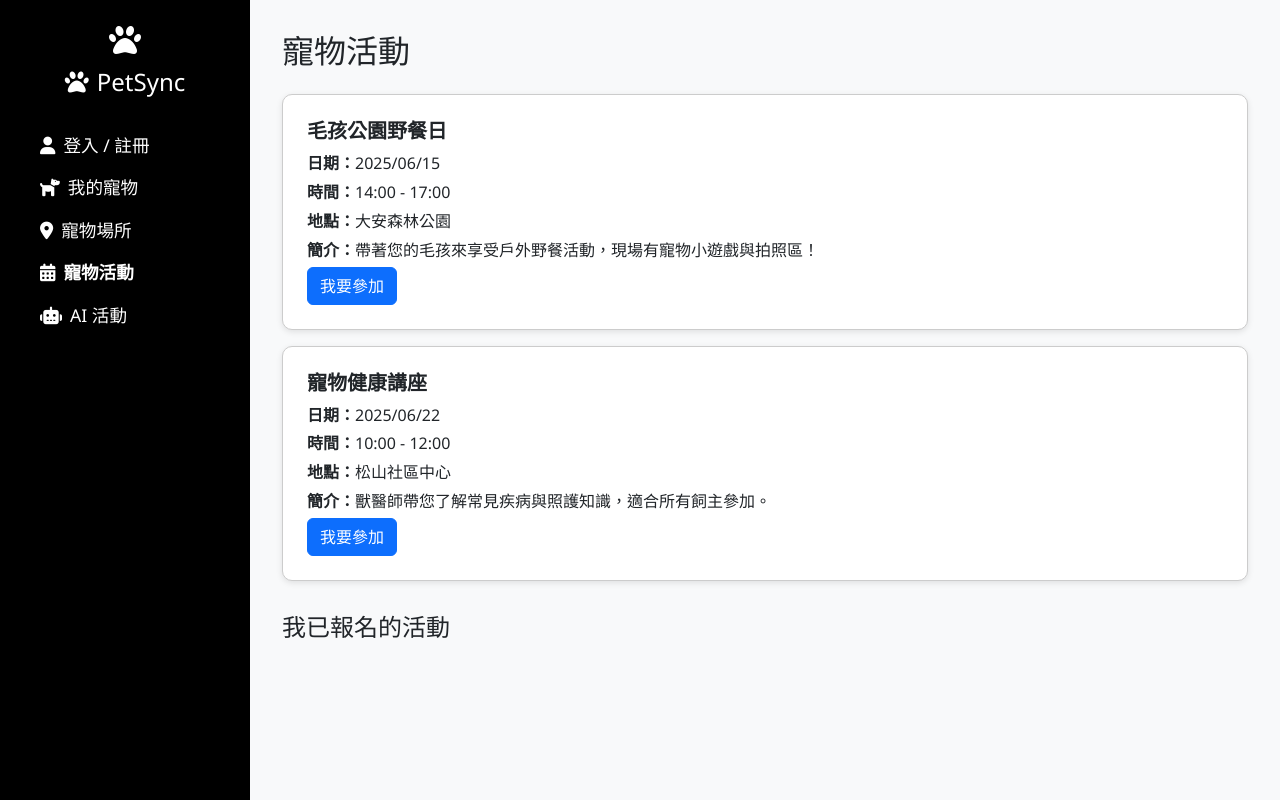
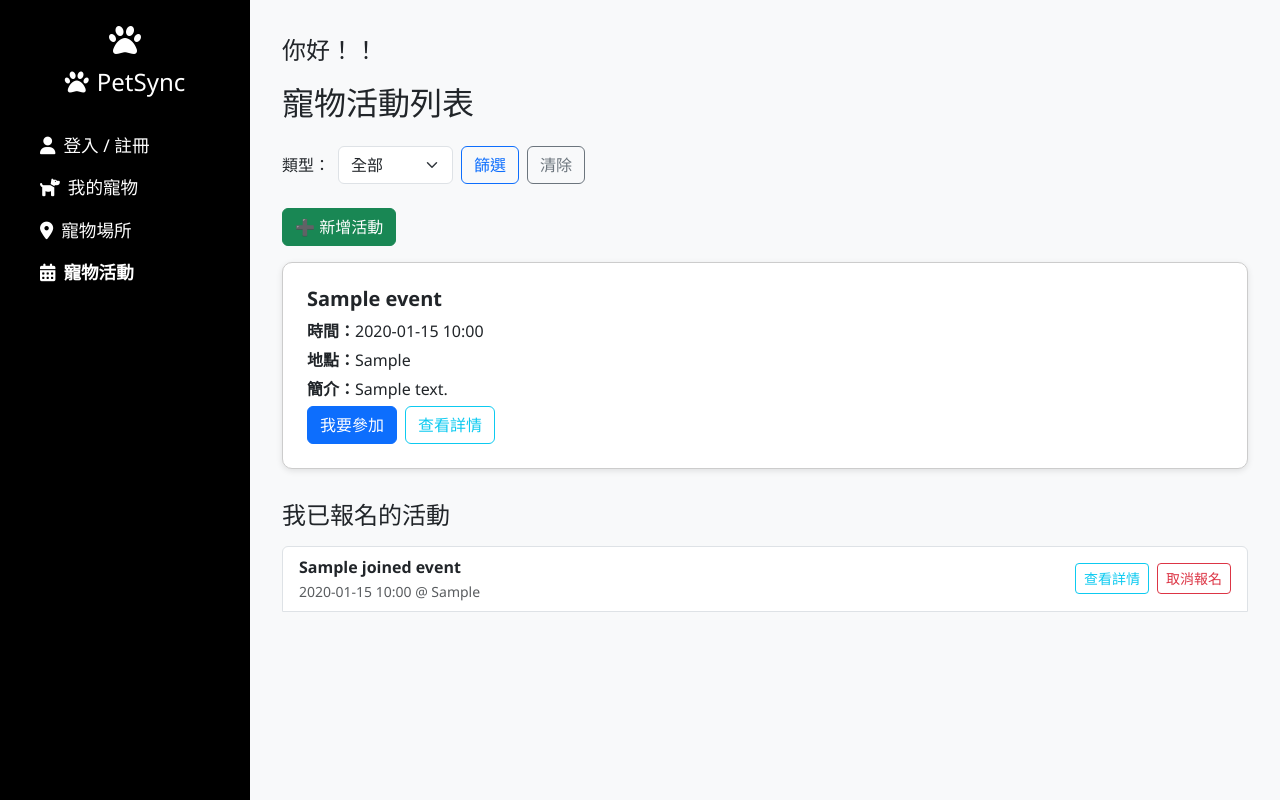
Before and after one commit to NTNU-OOAD-Project/Pet-Management-System, a Flask app: template templates/pet_event.html in a window 1280 px wide. Run offline with Flask 3, Linux system fonts and the light colour scheme; the template is opened without the code that fills it: most values are stand-ins (such as "Sample title", 1, 10 or a date in 2020).

Commit message:
update mypet, pet_event.html, app.py, new event_create.html, event.py

```diff
--- a/app.py
+++ b/app.py
@@ -275,9 +275,88 @@
     return render_template('supplies.html')
 
 #In[8] 寵物活動與事件公告
+from models.event import EventManager
+
 @app.route('/event')
 def event():
-    return render_template('event.html')
+    if 'user_id' not in session:
+        flash("請先登入", "warning")
+        return redirect(url_for('login_page'))
+
+    em = EventManager(db)
+
+    selected_category = request.args.get("category")
+
+    if selected_category and selected_category != "全部":
+        all_events = em.get_all_events_by_category(selected_category)
+    else:
+        all_events = em.get_all_events()
+
+    joined_events = em.get_user_signed_events(session['user_id'])
+    joined_ids = {str(e['_id']) for e in joined_events}
+
+    return render_template(
+        'pet_event.html',
+        events=all_events,
+        joined_events=joined_events,
+        joined_ids=joined_ids,
+        selected_category=selected_category or "全部"
+    )
+
+@app.route('/event/signup/<event_id>', methods=['POST'])
+def event_signup(event_id):
+    if 'user_id' not in session:
+        flash("請先登入", "warning")
+        return redirect(url_for('login_page'))
+
+    em = EventManager(db)
+    success = em.signup_event(session['user_id'], event_id)
+
+    if success:
+        flash("報名成功", "success")
+    else:
+        flash("你已報名過此活動", "info")
+
+    return redirect(url_for('event'))
+
+@app.route('/event/cancel/<event_id>', methods=['POST'])
+def event_cancel(event_id):
+    if 'user_id' not in session:
+        flash("請先登入", "warning")
+        return redirect(url_for('login_page'))
+
+    em = EventManager(db)
+    success = em.cancel_signup(session['user_id'], event_id)
+
+    if success:
+        flash("已取消報名", "info")
+    else:
+        flash("取消失敗或尚未報名", "danger")
+
+    return redirect(url_for('event'))
+
+@app.route('/event/create', methods=['GET', 'POST'])
+def event_create():
+    if 'user_id' not in session:
+        flash("請先登入", "warning")
+        return redirect(url_for('login_page'))
+
+    if request.method == 'POST':
+        data = {
+            "event_name": request.form['event_name'],
+            "event_time": request.form['event_time'],
+            "event_location": request.form['event_location'],
+            "event_description": request.form['event_description'],
+            "event_organizer": request.form['event_organizer'],
+            "max_participants": int(request.form['max_participants']),
+            "category": request.form['category']
+        }
+        em = EventManager(db)
+        em.create_event(data)
+        flash("活動新增成功", "success")
+        return redirect(url_for('event'))
+
+    return render_template('event_create.html')
 
 # AI智能助理
 @app.route("/api/messages", methods=["POST"])
--- a/templates/mypet.html
+++ b/templates/mypet.html
@@ -40,8 +40,7 @@
         <li class="nav-item"><a class="nav-link text-white" href="{{ url_for('login_page') }}"><i class="fa-solid fa-user me-2"></i>登入 / 註冊</a></li>
         <li class="nav-item"><a class="nav-link text-white active" href="{{ url_for('pets') }}"><i class="fa-solid fa-dog me-2"></i>我的寵物</a></li>
         <li class="nav-item"><a class="nav-link text-white" href="pet_place.html"><i class="fa-solid fa-location-dot me-2"></i>寵物場所</a></li>
-        <li class="nav-item"><a class="nav-link text-white" href="pet_event.html"><i class="fa-solid fa-calendar-days me-2"></i>寵物活動</a></li>
-        <li class="nav-item"><a class="nav-link text-white" href="ai_activity.html"><i class="fa-solid fa-robot me-2"></i>AI 活動</a></li>
+        <li class="nav-item"><a class="nav-link text-white" href="{{ url_for('event') }}"><i class="fa-solid fa-calendar-days me-2"></i>寵物活動</a></li>
       </ul>
     </nav>
 
--- a/templates/pet_event.html
+++ b/templates/pet_event.html
@@ -6,6 +6,7 @@
   <title>寵物活動 - PetSync</title>
   <link rel="stylesheet" href="https://cdnjs.cloudflare.com/ajax/libs/font-awesome/6.5.0/css/all.min.css">
   <link href="https://cdn.jsdelivr.net/npm/bootstrap@5.3.0/dist/css/bootstrap.min.css" rel="stylesheet">
+  <script src="https://cdn.jsdelivr.net/npm/bootstrap@5.3.0/dist/js/bootstrap.bundle.min.js"></script>
   <style>
     body {
       display: flex;
@@ -78,58 +79,124 @@
       <li class="nav-item"><a class="nav-link text-white" href="{{ url_for('login_page') }}"><i class="fa-solid fa-user me-2"></i>登入 / 註冊</a></li>
       <li class="nav-item"><a class="nav-link text-white" href="{{ url_for('pets') }}"><i class="fa-solid fa-dog me-2"></i>我的寵物</a></li>
       <li class="nav-item"><a class="nav-link text-white" href="pet_place.html"><i class="fa-solid fa-location-dot me-2"></i>寵物場所</a></li>
-      <li class="nav-item"><a class="nav-link text-white active" href="pet_event.html"><i class="fa-solid fa-calendar-days me-2"></i>寵物活動</a></li>
-      <li class="nav-item"><a class="nav-link text-white" href="ai_activity.html"><i class="fa-solid fa-robot me-2"></i>AI 活動</a></li>
+      <li class="nav-item"><a class="nav-link text-white active" href="{{ url_for('event') }}"><i class="fa-solid fa-calendar-days me-2"></i>寵物活動</a></li>
     </ul>
   </nav>
 
   <div class="main">
-    <h2 class="mb-4">寵物活動</h2>
+    <div class="mb-3">
+      <span class="fs-4">你好！<strong>{{ session['user_name'] }}</strong>！</span>
+    </div>
+    <h2 class="mb-4">寵物活動列表</h2>
 
-    <div class="event-card">
-      <h5>毛孩公園野餐日</h5>
-      <p><strong>日期：</strong>2025/06/15</p>
-      <p><strong>時間：</strong>14:00 - 17:00</p>
-      <p><strong>地點：</strong>大安森林公園</p>
-      <p><strong>簡介：</strong>帶著您的毛孩來享受戶外野餐活動，現場有寵物小遊戲與拍照區！</p>
-      <button class="btn btn-primary join-btn">我要參加</button>
+    <!-- 篩選活動 -->
+    <form method="GET" class="mb-4 d-flex align-items-center gap-2">
+      <label for="category" class="form-label mb-0">類型：</label>
+      <select name="category" id="category" class="form-select w-auto">
+        {% set types = ['全部', '聚會', '比賽', '講座', '慈善義賣'] %}
+        {% for type in types %}
+        <option value="{{ type }}" {% if selected_category == type %}selected{% endif %}>{{ type }}</option>
+        {% endfor %}
+      </select>
+      <button type="submit" class="btn btn-outline-primary">篩選</button>
+      <a href="{{ url_for('event') }}" class="btn btn-outline-secondary">清除</a>
+    </form>
+
+    <div class="mb-3">
+      <a href="{{ url_for('event_create') }}" class="btn btn-success">➕ 新增活動</a>
     </div>
 
+    <!-- 活動清單 -->
+    {% for event in events %}
     <div class="event-card">
-      <h5>寵物健康講座</h5>
-      <p><strong>日期：</strong>2025/06/22</p>
-      <p><strong>時間：</strong>10:00 - 12:00</p>
-      <p><strong>地點：</strong>松山社區中心</p>
-      <p><strong>簡介：</strong>獸醫師帶您了解常見疾病與照護知識，適合所有飼主參加。</p>
-      <button class="btn btn-primary join-btn">我要參加</button>
+      <h5>{{ event.event_name }}</h5>
+      <p><strong>時間：</strong>{{ event.event_time.strftime('%Y-%m-%d %H:%M') }}</p>
+      <p><strong>地點：</strong>{{ event.event_location }}</p>
+      <p><strong>簡介：</strong>{{ event.event_description }}</p>
+
+      <div class="d-flex gap-2">
+        {% if event._id in joined_ids %}
+          <button class="btn btn-secondary" disabled>已報名</button>
+        {% else %}
+          <form method="POST" action="{{ url_for('event_signup', event_id=event._id) }}">
+            <button type="submit" class="btn btn-primary">我要參加</button>
+          </form>
+        {% endif %}
+        <button class="btn btn-outline-info" data-bs-toggle="modal" data-bs-target="#modal{{ event._id }}">查看詳情</button>
+      </div>
     </div>
 
+    <!-- 詳情 Modal -->
+    <div class="modal fade" id="modal{{ event._id }}" tabindex="-1" aria-labelledby="modalLabel{{ event._id }}" aria-hidden="true">
+      <div class="modal-dialog">
+        <div class="modal-content">
+          <div class="modal-header">
+            <h5 class="modal-title" id="modalLabel{{ event._id }}">{{ event.event_name }}</h5>
+            <button type="button" class="btn-close" data-bs-dismiss="modal" aria-label="關閉"></button>
+          </div>
+          <div class="modal-body">
+            <p><strong>活動時間：</strong>{{ event.event_time.strftime('%Y-%m-%d %H:%M') }}</p>
+            <p><strong>活動地點：</strong>{{ event.event_location }}</p>
+            <p><strong>主辦單位：</strong>{{ event.event_organizer }}</p>
+            <p><strong>活動類型：</strong>{{ event.category }}</p>
+            <p><strong>最大參加人數：</strong>{{ event.max_participants }}</p>
+            <p><strong>活動簡介：</strong><br>{{ event.event_description }}</p>
+          </div>
+          <div class="modal-footer">
+            <button type="button" class="btn btn-secondary" data-bs-dismiss="modal">關閉</button>
+          </div>
+        </div>
+      </div>
+    </div>
+    {% endfor %}
+
+    <!-- 已報名活動 -->
+    {% if joined_events %}
     <div class="joined-events">
-      <h4>我已報名的活動</h4>
-      <ul id="joinedList" class="list-group mt-2"></ul>
+      <h4 class="mb-3">我已報名的活動</h4>
+      <ul class="list-group">
+        {% for e in joined_events %}
+        <li class="list-group-item d-flex justify-content-between align-items-center">
+          <div>
+            <strong>{{ e.event_name }}</strong><br>
+            <small class="text-muted">
+              {{ e.event_time.strftime('%Y-%m-%d %H:%M') if e.event_time.strftime else e.event_time }} @ {{ e.event_location }}
+            </small>
+          </div>
+          <div class="d-flex gap-2">
+            <button class="btn btn-outline-info btn-sm" data-bs-toggle="modal" data-bs-target="#joinedModal{{ e._id }}">查看詳情</button>
+            <form method="POST" action="{{ url_for('event_cancel', event_id=e._id) }}">
+              <button type="submit" class="btn btn-outline-danger btn-sm">取消報名</button>
+            </form>
+          </div>
+        </li>
+
+        <!-- 詳情 Modal -->
+        <div class="modal fade" id="joinedModal{{ e._id }}" tabindex="-1" aria-labelledby="joinedModalLabel{{ e._id }}" aria-hidden="true">
+          <div class="modal-dialog">
+            <div class="modal-content">
+              <div class="modal-header">
+                <h5 class="modal-title" id="joinedModalLabel{{ e._id }}">{{ e.event_name }}</h5>
+                <button type="button" class="btn-close" data-bs-dismiss="modal" aria-label="關閉"></button>
+              </div>
+              <div class="modal-body">
+                <p><strong>活動時間：</strong>{{ e.event_time.strftime('%Y-%m-%d %H:%M') if e.event_time.strftime else e.event_time }}</p>
+                <p><strong>活動地點：</strong>{{ e.event_location }}</p>
+                <p><strong>主辦單位：</strong>{{ e.event_organizer }}</p>
+                <p><strong>活動類型：</strong>{{ e.category }}</p>
+                <p><strong>最大參加人數：</strong>{{ e.max_participants }}</p>
+                <p><strong>活動簡介：</strong><br>{{ e.event_description }}</p>
+              </div>
+              <div class="modal-footer">
+                <button type="button" class="btn btn-secondary" data-bs-dismiss="modal">關閉</button>
+              </div>
+            </div>
+          </div>
+        </div>
+        {% endfor %}
+      </ul>
     </div>
+    {% endif %}
   </div>
-
-  <script>
-    const buttons = document.querySelectorAll('.join-btn');
-    const joinedList = document.getElementById('joinedList');
-
-    buttons.forEach(button => {
-      button.addEventListener('click', () => {
-        const card = button.parentElement;
-        const title = card.querySelector('h5').innerText;
-        const date = card.querySelectorAll('p')[0].innerText;
-        const location = card.querySelectorAll('p')[2].innerText;
-
-        const listItem = document.createElement('li');
-        listItem.className = 'list-group-item';
-        listItem.textContent = `${title} - ${date} @ ${location}`;
-
-        joinedList.appendChild(listItem);
-        button.disabled = true;
-        button.innerText = '已報名';
-      });
-    });
-  </script>
 </body>
 </html>
```
Also changed, not shown: models/event.py (added, +55 -0 lines), templates/event_create.html (added, +54 -0 lines).
